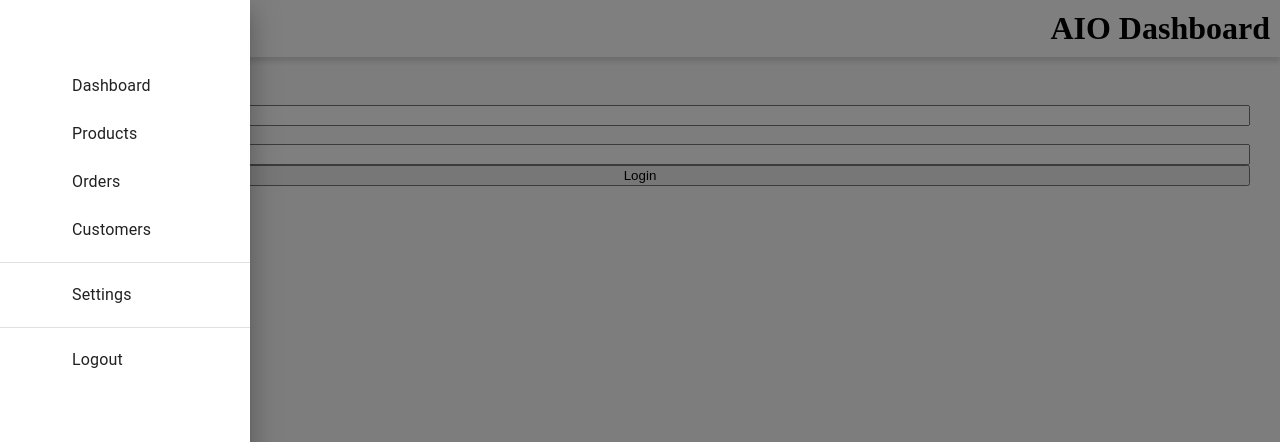
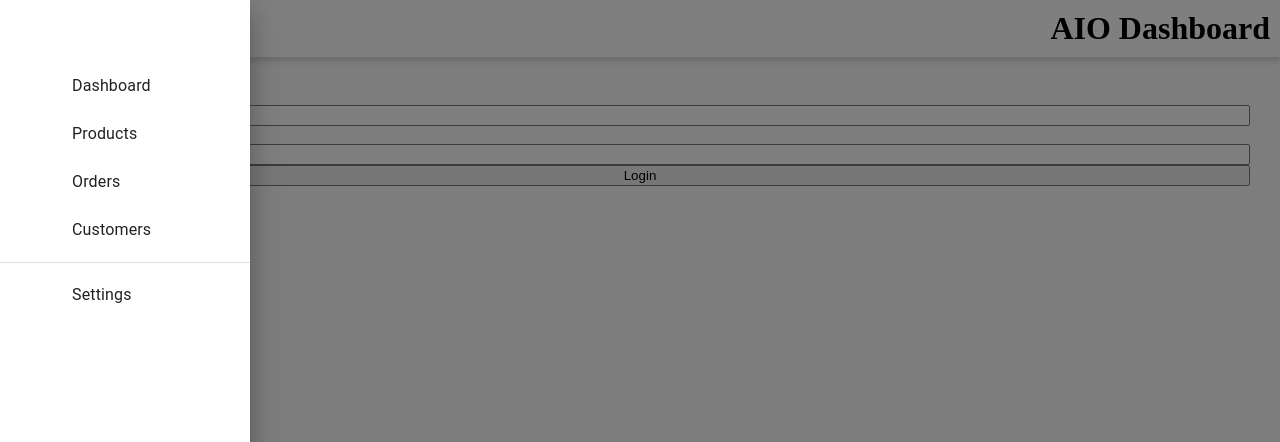
Before and after one commit to AIO-Dashboard/AIODashboard-client, a React (Vite) app in the folder AIODashboard/: page /login in a window 1280 px wide. Both pictures are taken after a click on the button 24 px from the left and 28 px from the top of the page. Shown: the top 442 px of the page. Built offline with nearby package versions, Linux system fonts and the light colour scheme; some icons are missing.

Commit message:
made Sidebar logout functional

```diff
--- a/AIODashboard/src/App.tsx
+++ b/AIODashboard/src/App.tsx
@@ -73,9 +73,10 @@ function App() {
             {/* -all customers */}
             <Route path="/customers:id" element={<CustomerDetail />} />
             {/* -details about one, can see orders and redirect to OrderDetail */}
+
+            <Route path="/settings" element={<Settings />} />
           </Route>
 
-          <Route path="/settings" element={<Settings />} />
           <Route path="*" element={<NotFound />} />
         </Routes>
       </main>
--- a/AIODashboard/src/components/Sidebar/Sidebar.tsx
+++ b/AIODashboard/src/components/Sidebar/Sidebar.tsx
@@ -17,6 +17,8 @@ import SettingsIcon from "@mui/icons-material/Settings";
 import LogoutIcon from "@mui/icons-material/Logout";
 import { useNavigate } from "react-router";
 
+import { useAuth } from "../../context/AuthContext/AuthContext";
+
 interface SidebarProps {
   isSidebarOpen: boolean;
   setisSidebarOpen: React.Dispatch<React.SetStateAction<boolean>>;
@@ -24,6 +26,7 @@ interface SidebarProps {
 
 export default function Sidebar(props: SidebarProps) {
   const navigate = useNavigate();
+  const { isLoggedIn, logout } = useAuth();
   const toggleDrawer = (newOpen: boolean) => () => {
     props.setisSidebarOpen(newOpen);
   };
@@ -41,6 +44,7 @@ export default function Sidebar(props: SidebarProps) {
 
   const handleLogout = () => {
     console.log("handleLogout");
+    logout();
   };
 
   const DrawerList = (
@@ -81,6 +85,8 @@ export default function Sidebar(props: SidebarProps) {
           </ListItem>
         ))}
       </List>
+      {isLoggedIn ? (
+        <>
           <Divider />
           <List>
             {sidebarItems3.map((item) => (
@@ -92,6 +98,10 @@ export default function Sidebar(props: SidebarProps) {
               </ListItem>
             ))}
           </List>
+        </>
+      ) : (
+        <></>
+      )}
     </Box>
   );
 
```
Lines whose indentation alone changed are shown as unchanged.
